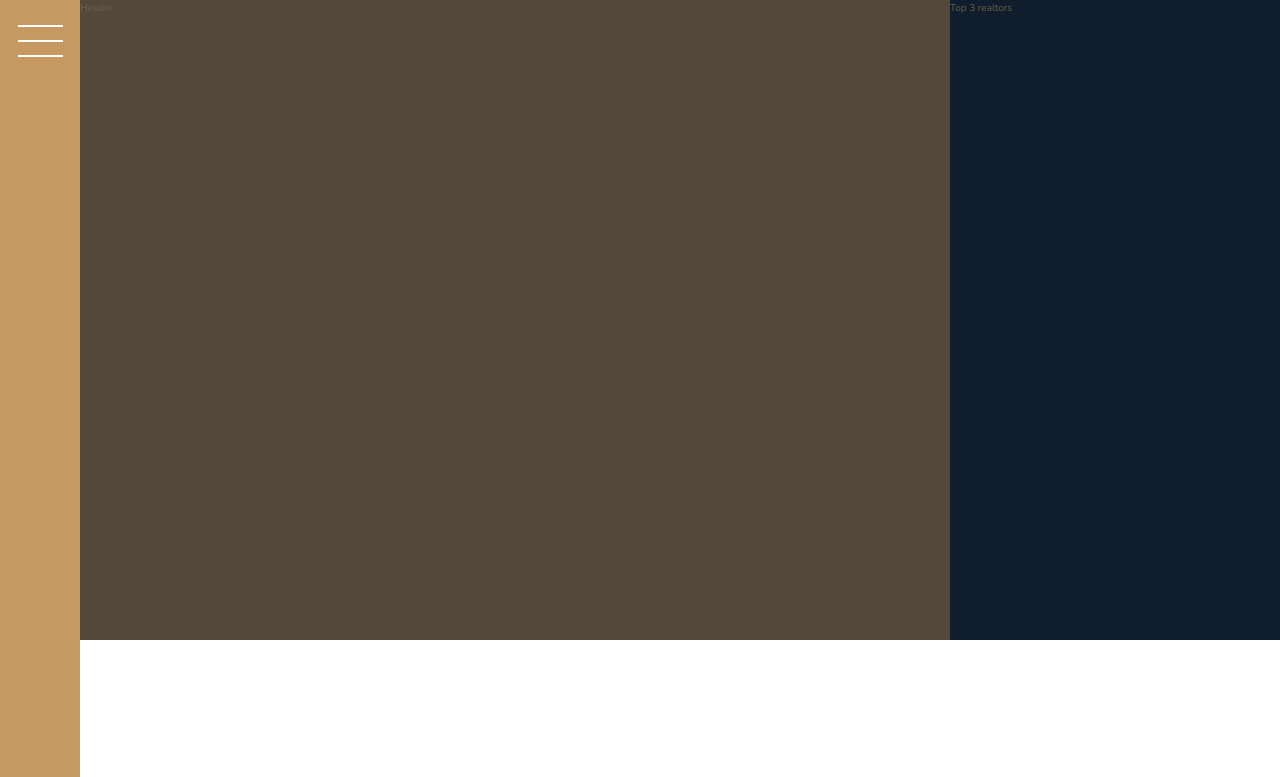
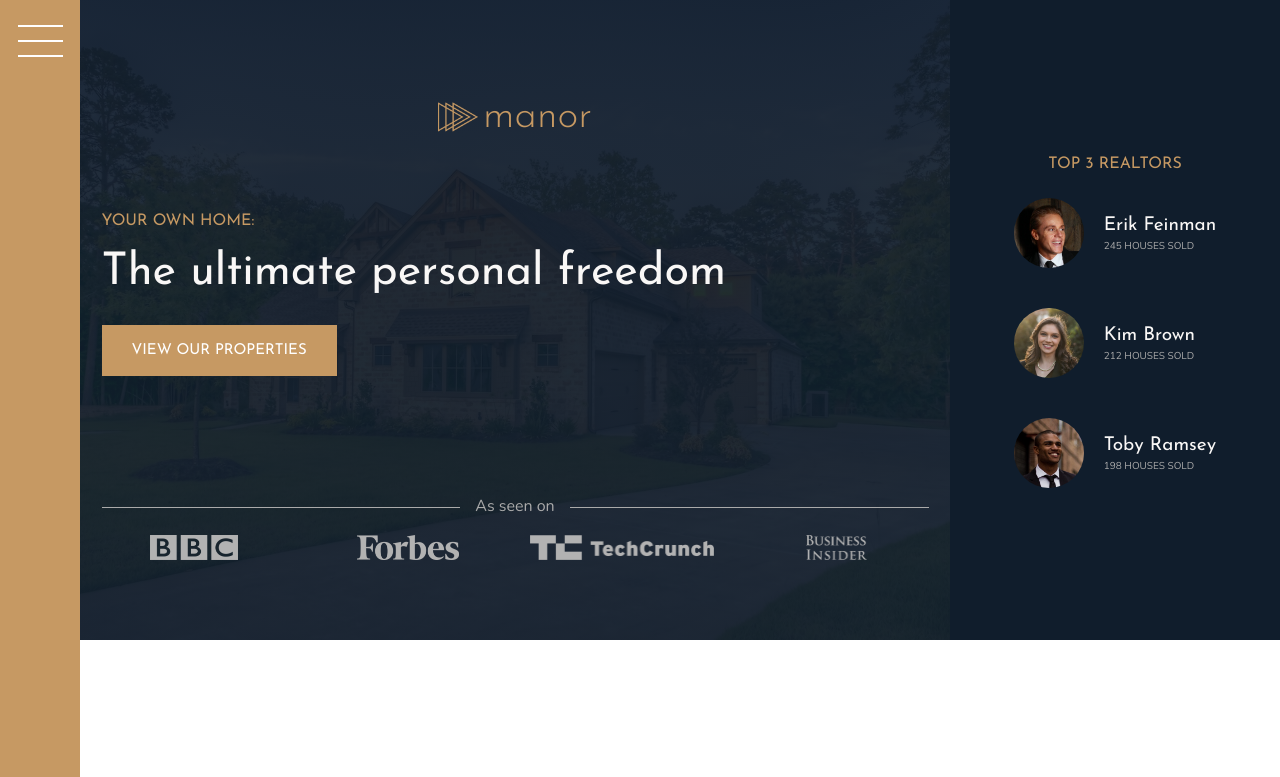
Before and after one commit to theWeboy/Manor, a website: page index.html in a window 1280 px wide. Shown: the top 777 px of the page. Drawn offline with nearby package versions, Linux system fonts and the light colour scheme.

Commit message:
Style header section

```diff
--- a/index.html
+++ b/index.html
@@ -17,10 +17,45 @@
 
         </div>
         <header class="header">
-            Header
+            <span class="header__span">
+                <img src="img/favicon.png" alt="Manor Logo" class="header__logo"><span class="heading-2 heading-2__logo-text">Manor</span>
+
+            </span>
+
+            <h3 class="heading-3">Your own home:</h3>
+            <h1 class="heading-1">The ultimate personal freedom</h1>
+            <button class="btn header__btn">View our properties</button>
+
+            <div class="header__seenon-text">As seen on</div>
+            <div class="header__seenon-logos">
+                <img src="img/logo-bbc.png" alt="Seen on logo 1">
+                <img src="img/logo-forbes.png" alt="Seen on logo 2">
+                <img src="img/logo-techcrunch.png" alt="Seen on logo 3">
+                <img src="img/logo-bi.png" alt="Seen on logo 4">
+            </div>
         </header>
+
         <div class="realtors">
-            Top 3 realtors
+            <h3 class="heading-3">Top 3 Realtors</h3>
+            <div class="realtors__list">
+                <img src="img/realtor-1.jpeg" alt="Realtor 1" class="realtors__img">
+                <div class="realtors__details">
+                    <h4 class="heading-4 heading-4--light">Erik Feinman</h4>
+                    <p class="realtors__sold">245 houses sold</p>
+                </div>
+
+                <img src="img/realtor-2.jpeg" alt="Realtor 2" class="realtors__img">
+                <div class="realtors__details">
+                    <h4 class="heading-4 heading-4--light">Kim Brown</h4>
+                    <p class="realtors__sold">212 houses sold</p>
+                </div>
+
+                <img src="img/realtor-3.jpeg" alt="Realtor 3" class="realtors__img">
+                <div class="realtors__details">
+                    <h4 class="heading-4 heading-4--light">Toby Ramsey</h4>
+                    <p class="realtors__sold">198 houses sold</p>
+                </div>
+            </div>
         </div>
 
         <section class="features">
--- a/sass/_header.scss
+++ b/sass/_header.scss
@@ -1,4 +1,61 @@
 .header{
   background-color: $color-grey-dark-1;
   grid-column: full-start / col-end 6;
+  background-image: linear-gradient(rgba($color-secondary, .93), rgba($color-secondary, .93)), url(../img/hero.jpeg);
+  background-size: cover;
+  background-position: center;
+  padding: 8rem;
+  padding-top: 4rem;
+
+
+  display: grid;
+  grid-template-rows: 1fr min-content 6rem 1fr;
+  grid-template-columns: max-content;
+  grid-row-gap: 1.5rem;
+  justify-content: center;
+
+  &__span{
+    justify-self: center;
+    display: flex;
+    align-items: center;
+  }
+
+  &__logo{
+    height: 4rem;
+  }
+
+  &__btn{
+    align-self: start;
+    justify-self: start;
+  }
+
+  &__seenon-text{
+    display: grid;
+    grid-template-columns: 1fr max-content 1fr;
+    grid-column-gap: 1.5rem;
+    align-items: center;
+
+    font-size: 1.6rem;
+    color: $color-grey-light-2;
+
+    &::before,&::after{
+      content: "";
+      height: 1px;
+      display: block;
+      background-color: currentColor;
+    }
+  }
+
+  &__seenon-logos{
+    display: grid;
+    grid-template-columns: repeat(4, 1fr);
+    grid-column-gap: 3rem;
+    justify-items: center;
+
+    img{
+      height: 2.5rem;
+      filter: brightness(70%);
+    }
+  }
+
 }
--- a/sass/_realtors.scss
+++ b/sass/_realtors.scss
@@ -1,4 +1,32 @@
 .realtors{
   background-color: $color-secondary;
   grid-column: col-start 7 / full-end;
+  padding: 3rem;
+
+  display: grid;
+  align-content: center;
+  justify-content: center;
+  grid-row-gap: 2rem;
+  justify-items: center;
+
+  &__list{
+    display: grid;
+    grid-template-columns: min-content max-content;
+    grid-column-gap: 2rem;
+    grid-row-gap: 5vh;
+    align-items: center;
+  }
+
+  &__img{
+    width: 7rem;
+    border-radius: 50%;
+    display: block;
+  }
+
+  &__sold{
+    text-transform: uppercase;
+    color: $color-grey-light-2;
+    margin-top: -3px;
+  }
+
 }
--- a/sass/_typography.scss
+++ b/sass/_typography.scss
@@ -5,6 +5,11 @@
 
 .heading-1{
   @extend %heading;
+
+  font-size: 4.5rem;
+  color: $color-grey-light-1;
+  line-height: 1;
+
 }
 
 .heading-2{
@@ -20,6 +25,15 @@
   &--dark{
     color: $color-grey-dark-1;
   }
+
+  &__logo-text{
+    color: $color-primary;
+    font-style: normal;
+    margin-left: .5rem;
+    text-transform: lowercase;
+    font-weight: 200;
+  }
+
 }
 
 .heading-3{
```
Also changed, not shown: css/style.css.
